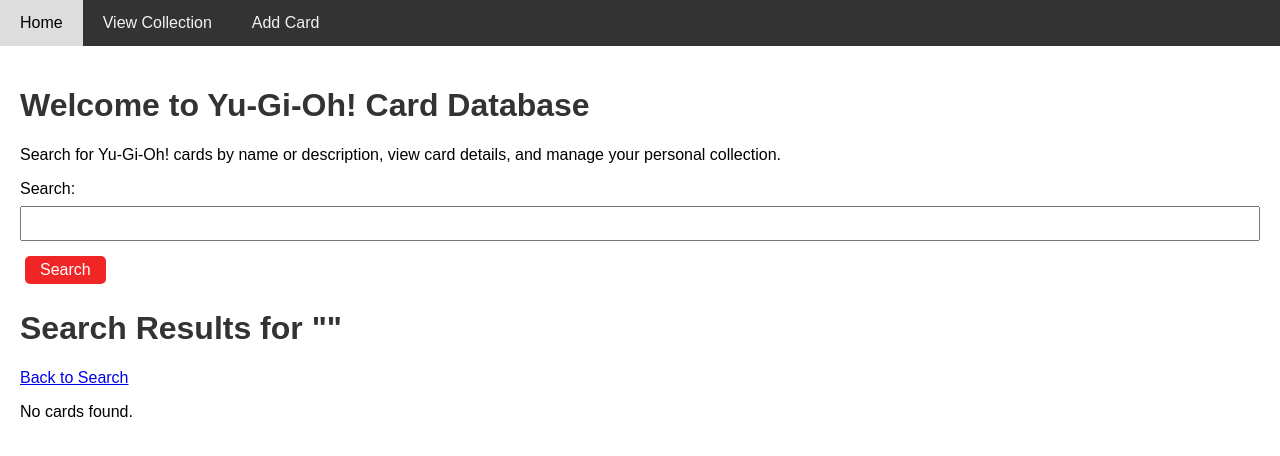
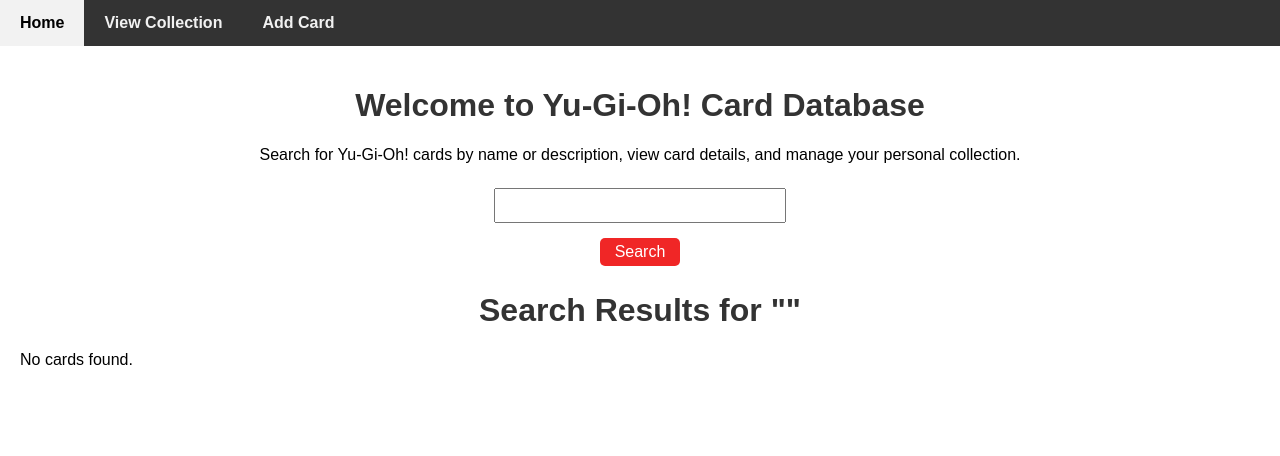
Before and after one commit to vrudyy/yugioh-webapp, a Flask app: page /search in a window 1280 px wide. Shown: the top 456 px of the page. Run offline with Flask 3, Linux system fonts and the light colour scheme; data that the repository does not hold is empty.

Commit message:
fixing main page

```diff
--- a/static/css/styles.css
+++ b/static/css/styles.css
@@ -3,6 +3,10 @@
     font-family: Arial, sans-serif;
     margin: 0;
     padding: 0;
+}
+
+h1 {
+    text-align:center;
 }
 
 .navbar {
@@ -17,10 +21,11 @@
     text-align: center;
     padding: 14px 20px;
     text-decoration: none;
+    font-weight: bold;
 }
 
 .navbar a:hover {
-    background-color: #ddd;
+    background-color: #f2f2f2;
     color: black;
 }
 
@@ -157,3 +162,9 @@
     height: 15vh; /* Full viewport height */
     text-align: center;
 }
+
+.form-container a {
+    font-weight: bold;
+    color: #210808;
+    margin-top: 10px;
+}
--- a/templates/index.html
+++ b/templates/index.html
@@ -9,7 +9,6 @@
     <p>Search for Yu-Gi-Oh! cards by name or description, view card details, and manage your personal collection.</p>
     <div class="main_page_form">
         <form action="/search" method="get">
-            <label for="query">Search:</label>
             <input type="text" id="query" name="query" required>
             <button type="submit">Search</button>
         </form>
--- a/templates/results.html
+++ b/templates/results.html
@@ -3,15 +3,18 @@
 {% block title %}Search Results{% endblock %}
 
 {% block content %}
+<div class="main_page">
     <h1>Welcome to Yu-Gi-Oh! Card Database</h1>
     <p>Search for Yu-Gi-Oh! cards by name or description, view card details, and manage your personal collection.</p>
+    <div class="main_page_form">
         <form action="/search" method="get">
-    <label for="query">Search:</label>
             <input type="text" id="query" name="query" required>
             <button type="submit">Search</button>
         </form>
+    </div>
+</div>
+
 <h1>Search Results for "{{ search_term }}"</h1>
-    <a href="/">Back to Search</a>
     <div>
         {% if results %}
             <ul>
```
Lines whose indentation alone changed are shown as unchanged.
